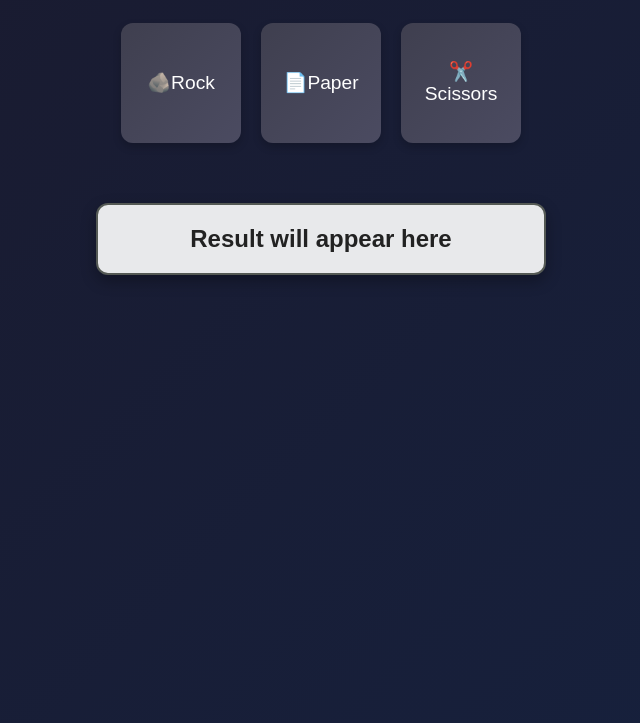
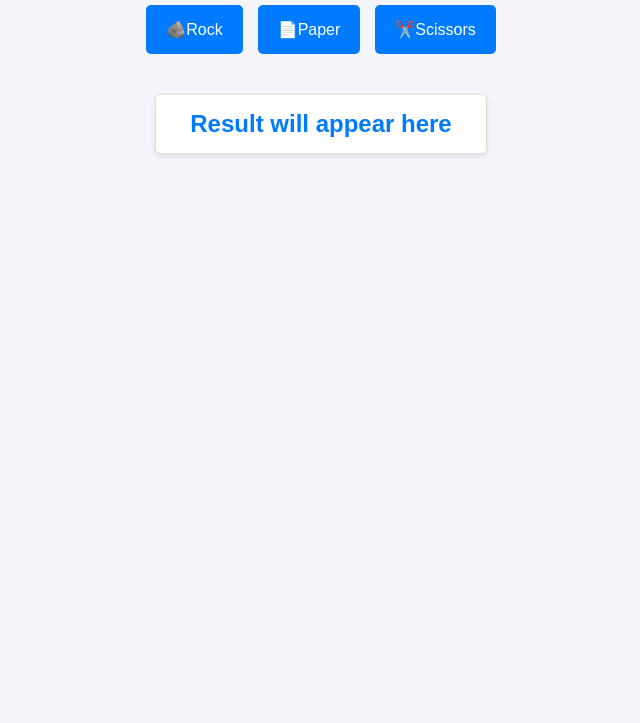
Before and after one commit to snk-git-hub/-Rock-Paper-Scissors-Game, a plain HTML site: page index.html in a window 1280 px wide. Shown: the part 77-800 px from the top of the page, without its empty margins (319-959 px from the left). Drawn offline with Linux system fonts and the light colour scheme.

Commit message:
Update style.css

```diff
--- a/style.css
+++ b/style.css
@@ -1,109 +1,71 @@
 body {
-    font-family: 'Arial', sans-serif;
+    font-family: Arial, sans-serif;
     margin: 0;
     padding: 0;
-    display: flex;
-    flex-direction: column;
-    align-items: center;
-    justify-content: flex-start;
-    height: 100vh;
-    background: linear-gradient(135deg, #1a1a2e, #16213e);
-    color: #f0f0f0;
+    text-align: center;
+    background-color: #f4f4f9;
+    color: #333;
+}
+
+h1 {
+    font-size: 36px;
+    margin: 20px 0;
+    color: #444;
 }
 
 #game {
-    text-align: center;
-    margin-bottom: 30px;
+    margin: 20px auto;
     display: flex;
-    flex-direction: row;
-    align-items: center;
-    gap: 20px;
-    margin-top: 20px;
+    justify-content: center;
+    gap: 15px;
 }
 
 
 button {
-    background: linear-gradient(135deg, #3f3f4f, #4b4b61);
-    color: #ffffff;
+    background-color: #007bff;
+    color: #fff;
     border: none;
-    border-radius: 12px;
-    padding: 15px;
-    font-size: 1.2rem;
+    border-radius: 5px;
+    padding: 15px 20px;
+    font-size: 16px;
     cursor: pointer;
-    transition: transform 0.2s ease-in-out, background-color 0.3s ease-in-out, box-shadow 0.3s ease-in-out;
-    display: flex;
-    align-items: center;
-    justify-content: center;
-    gap: 10px;
-    width: 120px;
-    height: 120px;
-    box-shadow: 0 4px 8px rgba(0, 0, 0, 0.2);
+    transition: background-color 0.3s ease;
 }
 
 button:hover {
-    background: linear-gradient(135deg, #5f5f7f, #707090);
-    transform: scale(1.1);
-    box-shadow: 0 6px 12px rgba(0, 0, 0, 0.3);
-}
-
-button:active {
-    background: #4b4b61;
-    transform: scale(1);
-    box-shadow: 0 3px 6px rgba(0, 0, 0, 0.2);
-}
-
-button:focus {
-    outline: 3px dashed #ffffff;
-    outline-offset: 4px;
+    background-color: #0056b3;
 }
 
 button img {
-    width: 40px;
-    height: 40px;
-    object-fit: contain;
+    width: 30px;
+    height: 30px;
+    margin-right: 8px;
 }
 
 #result {
-    text-align: center;
-    background: rgba(255, 255, 255, 0.9);
-    border: 2px solid #545954;
-    border-radius: 12px;
-    padding: 20px;
-    width: 80%;
-    max-width: 450px;
-    box-shadow: 0 6px 15px rgba(0, 0, 0, 0.3);
-    margin-top: 30px;
-    color: #333333;
+    margin-top: 20px;
+    padding: 15px;
+    border: 1px solid #ddd;
+    border-radius: 5px;
+    background-color: #fff;
+    display: inline-block;
+    width: 300px;
+    box-shadow: 0 2px 5px rgba(0, 0, 0, 0.1);
 }
 
 #result h2 {
-    font-size: 1.5rem;
+    font-size: 24px;
     margin: 0;
-    color: #222;
-    font-weight: 600;
+    color: #007bff;
 }
 
 @media (max-width: 768px) {
     button {
-        width: 100px;
-        height: 100px;
-        font-size: 1rem;
+        font-size: 14px;
         padding: 10px;
-    }
-
-    #game h1 {
-        font-size: 2rem;
     }
 
     #result {
         width: 90%;
     }
 }
-
-html {
-    scroll-behavior: smooth;
-}
-
-* {
-    box-sizing: border-box;
-}
```
